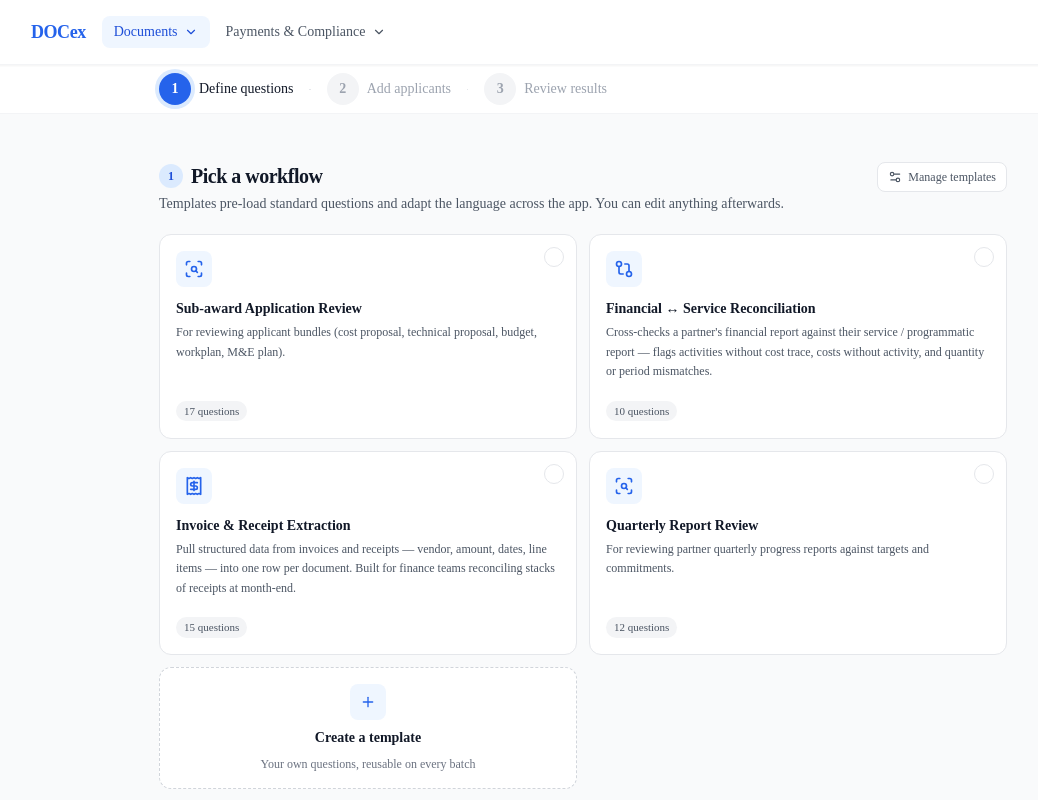
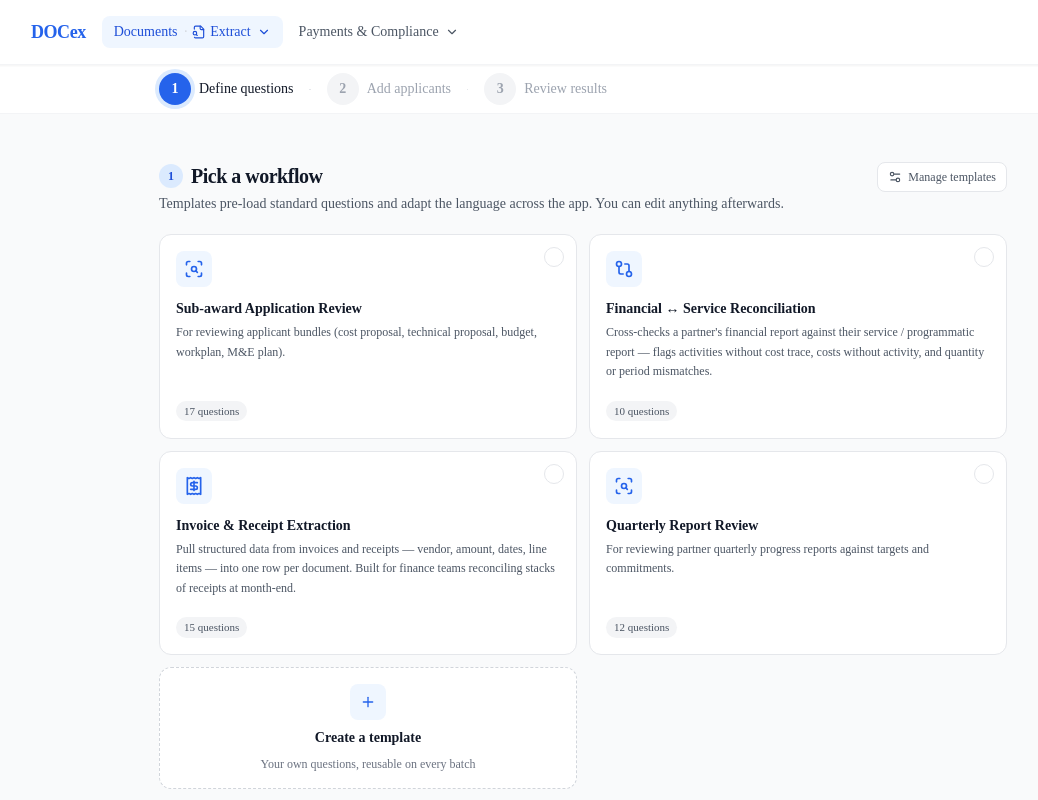
Before and after one commit to faridopz/docex, a Next.js app in the folder web/: page /app in a window 1280 px wide. Shown: the top 800 px of the page, without its empty margins (57-1095 px from the left). Built offline with nearby package versions, Linux system fonts and the light colour scheme.

Commit message:
Remove dead sample-rulebook CTA, add current-location indicator to grouped nav

```diff
--- a/web/app/compliance/page.tsx
+++ b/web/app/compliance/page.tsx
@@ -283,28 +283,19 @@ function EmptyState() {
         No rulebooks yet
       </h2>
       <p className="mx-auto mt-2 max-w-md text-sm leading-relaxed text-gray-600">
-        Upload your own procurement, travel, or expense policy — or start
-        with our pre-built sample so you can see the full flow in 60 seconds.
+        Upload your procurement, travel, or donor policy — one document or
+        several — and DOCex turns it into a reusable policy set you can check
+        every payment against.
       </p>
-      <div className="mt-6 flex flex-col items-center justify-center gap-3 sm:flex-row">
+      <div className="mt-6 flex justify-center">
         <Link
-          href="/compliance/rulebooks/sample-ngo-procurement"
+          href="/compliance/new"
           className="inline-flex items-center gap-2 rounded-lg bg-brand-600 px-5 py-2.5 text-sm font-medium text-white shadow-sm shadow-brand-100 transition hover:bg-brand-700"
         >
-          <Sparkles className="h-4 w-4" />
-          Try the sample rulebook
-        </Link>
-        <Link
-          href="/compliance/new"
-          className="inline-flex items-center gap-2 rounded-lg border border-gray-200 bg-white px-5 py-2.5 text-sm font-medium text-gray-700 transition hover:border-brand-300 hover:text-brand-700"
-        >
           <FileText className="h-4 w-4" />
-          Upload your own policy
+          Upload your first policy
         </Link>
       </div>
-      <p className="mt-4 text-xs text-gray-400">
-        Sample: Standard NGO Procurement Policy · 10 rules · pre-loaded for demo
-      </p>
     </div>
   );
 }
--- a/web/components/AppNav.tsx
+++ b/web/components/AppNav.tsx
@@ -170,6 +170,7 @@ export function AppNav({
           {NAV_GROUPS.map((group) => {
             const open = openGroup === group.label;
             const groupActive = isGroupActive(group);
+            const activeItem = group.items.find(isItemActive);
             return (
               <div key={group.label} className="relative">
                 <button
@@ -186,6 +187,16 @@ export function AppNav({
                   )}
                 >
                   {group.label}
+                  {/* Current location: when this group holds the active page,
+                      name the item inline so the user always knows where
+                      they are without opening the menu. */}
+                  {activeItem && (
+                    <span className="inline-flex items-center gap-1 text-brand-700">
+                      <span className="text-gray-300">·</span>
+                      <activeItem.icon className="h-3.5 w-3.5" />
+                      {activeItem.label}
+                    </span>
+                  )}
                   <ChevronDown
                     className={cn(
                       "h-3.5 w-3.5 transition-transform",
```
